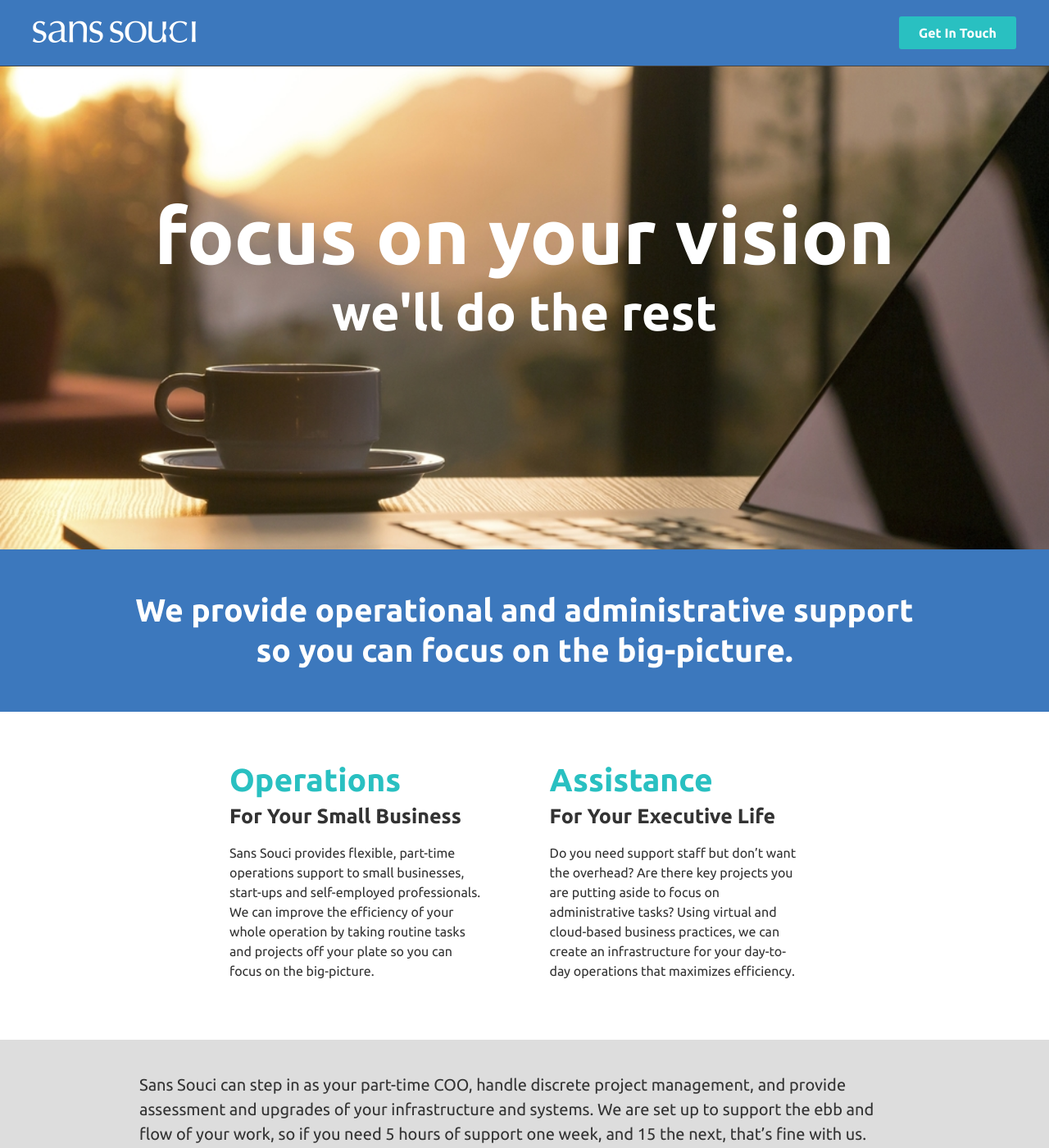
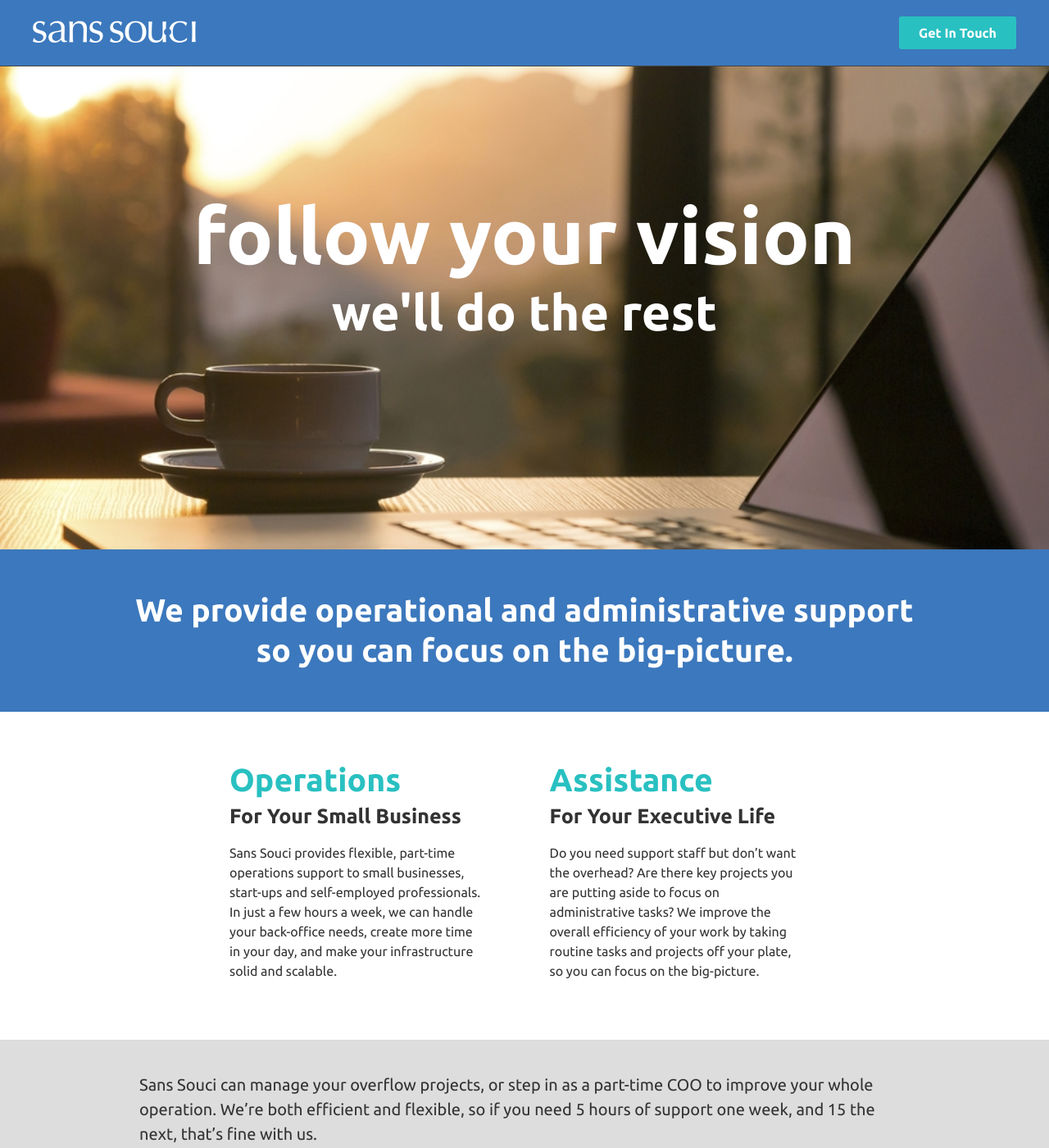
Before and after one commit to anemirovsky/sanssoucigroup, a Jekyll site: the page built from index.html, in a window 1280 px wide and 1400 px high. Shown: the whole window at 82% size. Built offline with Jekyll 4.4.1, drawn with Linux system fonts in a browser that asks for light colours; some of the changed text lies outside the part shown.

Commit message:
Text changes 7/2016.

```diff
--- a/_config.yml
+++ b/_config.yml
@@ -10,7 +10,7 @@
 email: hello@sanssoucigroup.com
 description: > # this means to ignore newlines until "baseurl:"
   Sans Souci provides flexible, part-time business operations services to
-  small businesses, start-ups and self-employed individuals, who want things
+  small businesses, start-ups and self-employed professionals, who want things
   to run more efficiently so they can focus on the needs of their business.
 baseurl: "" # the subpath of your site, e.g. /blog
 url: "http://sanssoucigroup.com" # the base hostname & protocol for your site
--- a/_includes/footer.html
+++ b/_includes/footer.html
@@ -11,13 +11,14 @@
       <div class="column">
         <h2>Services</h2>
         <ul>
+          <li>Back-office Support</li>
+          <li>Infrastructure Setup/Upgrade</li>
           <li>COO/Operations Management</li>
-          <li>Infrastructure Assessment and Setup</li>
           <li>Bookkeeping Facilitation</li>
           <li>Accounts Payable/Receivable</li>
           <li>Project Management</li>
           <li>Meeting and Event Planning</li>
-          <li>Executive Assistance</li>
+          <li>Executive and Personal Assistance</li>
           <li>Calendars and Scheduling</li>
           <li>Travel Planning</li>
           <li>Expense Reimbursement</li>
--- a/_includes/header.html
+++ b/_includes/header.html
@@ -17,7 +17,7 @@
   </div>
 
     <div class="banner">
-      <h2>focus on your vision</h2>
+      <h2>follow your vision</h2>
       <h4>we'll do the rest<h4>
     </div>
 
--- a/_sass/_quote.scss
+++ b/_sass/_quote.scss
@@ -16,20 +16,32 @@
   }
 
   p {
-    font-size: modular-scale(1);
+    font-size: modular-scale(0);
 
     @include media($small) {
       margin-left: 150px;
     }
 
     @include media($medium) {
-      font-size: modular-scale(2);
+      font-size: modular-scale(1);
+    }
+
+    &.shortquote {
+      font-size: modular-scale(1);
+
+      @include media($medium) {
+        font-size: modular-scale(3);
+      }
     }
 
     em {
       display: block;
-      font-size: modular-scale(-1);
+      font-size: modular-scale(0);
       text-align: right;
+
+      @include media($medium) {
+        font-size: modular-scale(-1);
+      }
     }
   }
 }
--- a/index.html
+++ b/index.html
@@ -8,36 +8,47 @@ layout: default
       <h2>Operations</h2>
       <h3>For Your Small Business</h3>
       <p>Sans Souci provides flexible, part-time operations support to small
-      businesses, start-ups and self-employed professionals. We can improve
-      the efficiency of your whole operation by taking routine tasks and
-      projects off your plate so you can focus on the big-picture.</p>
+      businesses, start-ups and self-employed professionals. In just a few
+      hours a week, we can handle your back-office needs, create more time in
+      your day, and make your infrastructure solid and scalable.</p>
     </div>
     <div class="column">
       <h2>Assistance</h2>
       <h3>For Your Executive Life</h3>
       <p>Do you need support staff but don’t want the overhead? Are there key
-      projects you are putting aside to focus on administrative tasks? Using
-      virtual and cloud-based business practices, we can create an
-      infrastructure for your day-to-day operations that maximizes
-      efficiency.</p>
+      projects you are putting aside to focus on administrative tasks? We
+      improve the overall efficiency of your work by taking routine tasks and
+      projects off your plate, so you can focus on the big-picture.</p>
     </div>
   </div>
   <div class="callout">
     <div class="wrapper">
-      <p>Sans Souci can step in as your part-time COO, handle discrete project
-      management, and provide assessment and upgrades of your infrastructure
-      and systems. We are set up to support the ebb and flow of your work, so
-      if you need 5 hours of support one week, and 15 the next, that’s fine
-      with us.</p>
+      <p>Sans Souci can manage your overflow projects, or step in as a
+      part-time COO to improve your whole operation. We’re both efficient and
+      flexible, so if you need 5 hours of support one week, and 15 the next,
+      that’s fine with us.</p>
       <a class="call-to-action" href="mailto:{{ site.email }}">Get In Touch</a>
     </div>
   </div>
-  <!--<div class="quote">
+  <div class="quote">
     <img src="/assets/quote.png" />
-    <p>"Sans souci has saved me 40% of my operationing costs overall. I would
-    recommend Alex and her team to any business looking to improve capacity
-    but not budget."<em>-- A Happy Customer</em></p>
-  </div>-->
+    <p class="longquote">
+    "After launching several successful products, ThingM hired Sans Souci
+    to become more efficient and scalable, so they could grow. Previously,
+    the company’s co-founders handled almost everything and most of their
+    systems were run on spreadsheets. We helped them find and set up systems
+    to streamline the flow of their manufacturing, inventory, and sales data.
+    We vastly improved their efficiency by implementing web-based
+    productivity platforms that can be managed virtually and integrated with
+    each other. Once everything was in place, we created cloud-based
+    procedural documents for all the new systems so the ThingM team can train
+    on-demand and will always know how everything works. Now, Sans Souci
+    manages most of ThingM’s day-to-day operations in just a few hours a
+    week, meanwhile, ThingM's founders are free to focus on their vision for
+    the company, and the parts of the business they most enjoy."</p>
+    <p class="shortquote">"ThingM basically runs itself now."</p>
+    <p><em>-- ThingM CEO Tod Kurt about working with Sans Souci</em></p>
+  </div>
   <div class="spotlight">
     <h4>A Bit About Us</h4>
     <div class="graphic">
```
Also changed, not shown: 3 other files.
